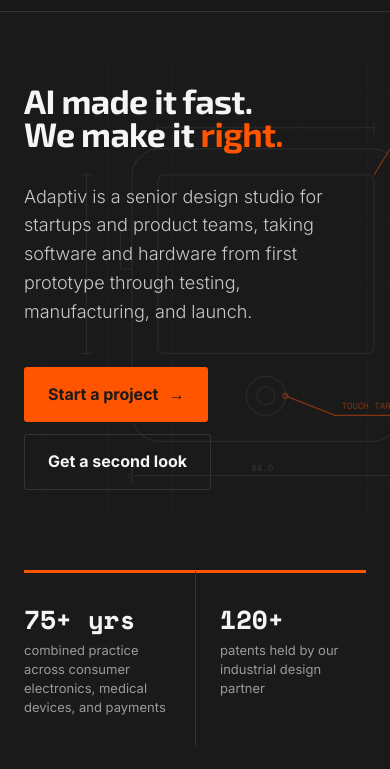
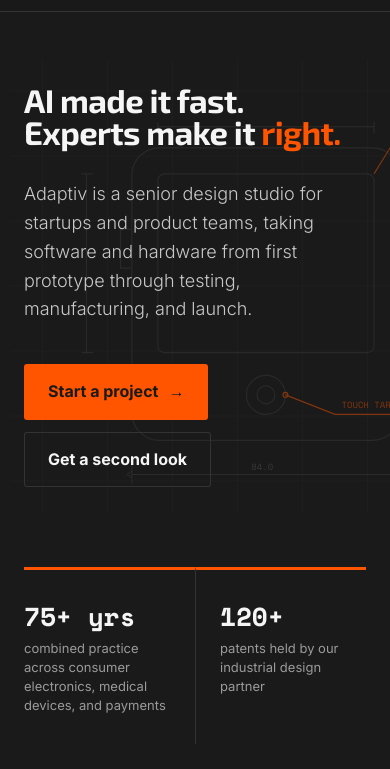
Before and after one commit to johnsalisbury-sketch/adaptivstudios-site, a plain HTML site: page index.html in a window 390 px wide. Shown: the part 61-830 px from the top of the page. Drawn offline with nearby package versions, Linux system fonts and the light colour scheme.

Commit message:
Headline: Experts make it right; fit headline on small phones
Co-Authored-By: Claude Opus 5.5 <noreply@anthropic.com>
Claude-Session: https://claude.ai/code/session_01G3BLdnL1VxYiifKJJE5U2e

```diff
--- a/index.html
+++ b/index.html
@@ -60,6 +60,7 @@
   .hero h1{font-weight:700;font-size:clamp(34px,6.2vw,90px);line-height:.98;letter-spacing:-.02em;margin:0 0 32px;}
   .hero h1 span{color:var(--orange)}
   .hero h1 i{display:block;font-style:normal;white-space:nowrap}
+  @media (max-width:400px){.hero h1{font-size:8.4vw}}
   .hero .lede{font-size:clamp(18px,2vw,21px);font-weight:300;color:#C8C8C8;max-width:560px}
   .hero .cta{display:flex;flex-wrap:wrap;gap:12px;margin-top:40px}
   .hero .cta .btn{padding:15px 24px;font-size:16px}
@@ -350,7 +351,7 @@
       <text class="ot" x="470" y="64">R8 · GUI BEZEL</text>
     </svg>
     <div class="wrap">
-      <h1><i>AI made it fast.</i> <i>We make it <span>right.</span></i></h1>
+      <h1><i>AI made it fast.</i> <i>Experts make it <span>right.</span></i></h1>
       <p class="lede">Adaptiv is a senior design studio for startups and product teams, taking software and hardware from first prototype through testing, manufacturing, and launch.</p>
       <div class="cta">
         <a class="btn" href="#contact">Start a project <span aria-hidden="true">&rarr;</span></a>
```
